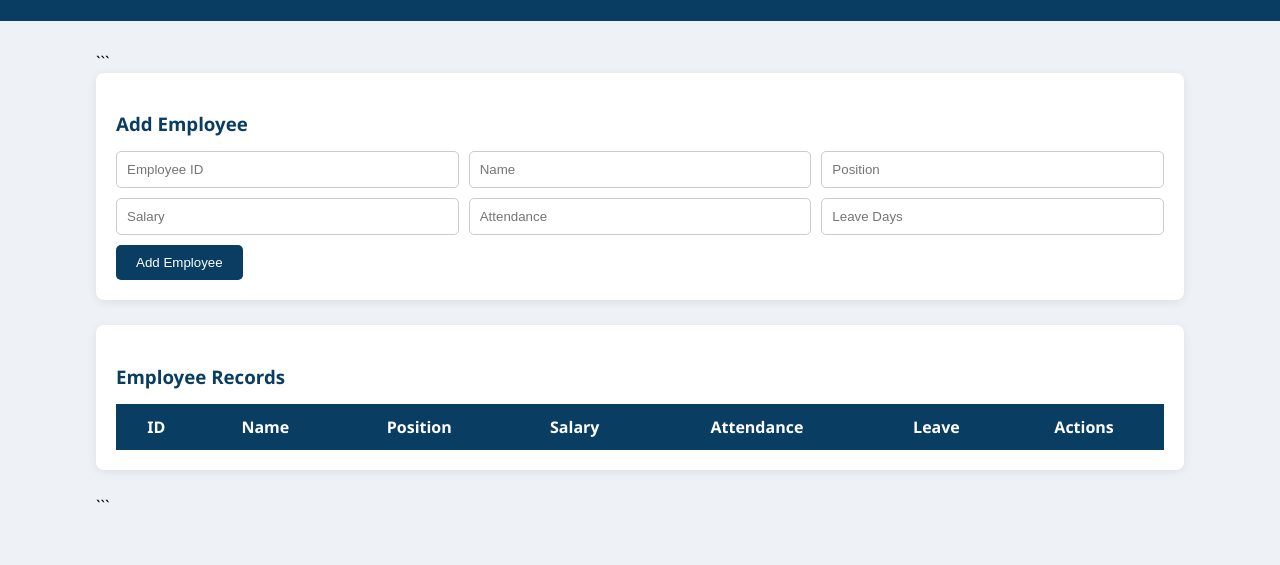
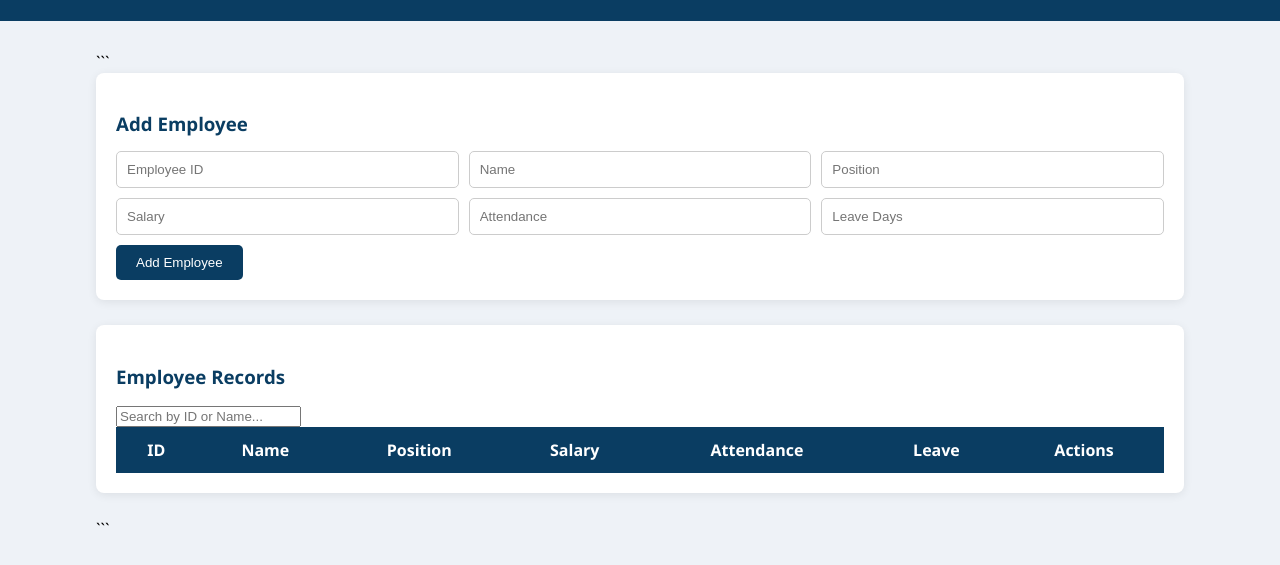
Before and after one commit to Sanjida-357/Employee-management-system, a plain HTML site: page frontend/index.html in a window 1280 px wide. Shown: the part 109-674 px from the top of the page. Drawn offline with Linux system fonts and the light colour scheme.

```diff
--- a/frontend/index.html
+++ b/frontend/index.html
@@ -35,6 +35,7 @@
 <!-- Table Section -->
 <div class="card">
     <h3>Employee Records</h3>
+    <input type="text" id="searchInput" placeholder="Search by ID or Name..." onkeyup="searchEmployee()">
     <table>
         <thead>
             <tr>
--- a/frontend/script.js
+++ b/frontend/script.js
@@ -55,3 +55,18 @@
 
 // Initial display
 displayEmployees();
+function searchEmployee() {
+    const input = document.getElementById("searchInput").value.toLowerCase();
+    const rows = document.querySelectorAll("#employeeTable tr");
+
+    rows.forEach(row => {
+        const id = row.cells[0].textContent.toLowerCase();
+        const name = row.cells[1].textContent.toLowerCase();
+
+        if (id.includes(input) || name.includes(input)) {
+            row.style.display = "";
+        } else {
+            row.style.display = "none";
+        }
+    });
+}
```
